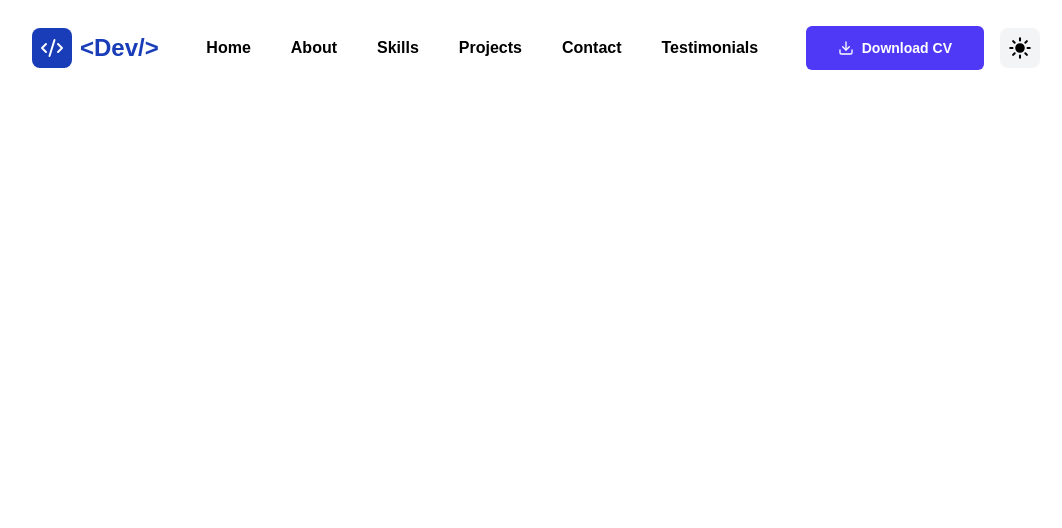
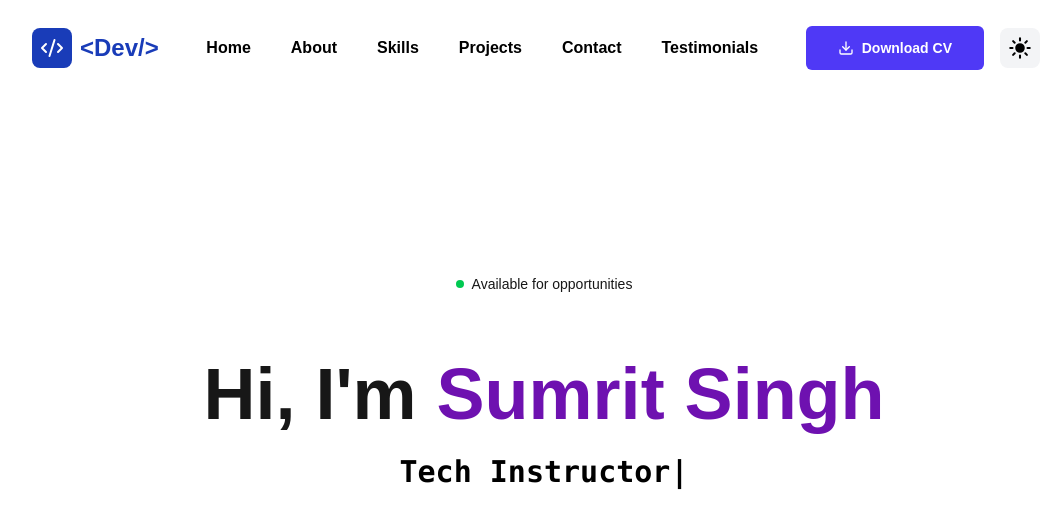
Before and after one commit to SumritSingh15/Portfolio, a Next.js app: page / in a window 1280 px wide. Shown: the top 528 px of the page, without its empty margins (96-1158 px from the left). Built offline with nearby package versions, Linux system fonts and the light colour scheme.

Commit message:
navbar css correction

```diff
--- /dev/null
+++ b/Components/Home/Hero/Hero.tsx
@@ -0,0 +1,47 @@
+"use-client"
+import React from 'react'
+import { TypeAnimation } from 'react-type-animation';
+
+const Hero = () => {
+    return (
+        <div className="relative min-h-screen bg-[radial-gradient(circle_476px_at_54.8%_51.5%,rgba(168,229,253,1)_0%,
+  rgba(244,244,254,1)_42.3%,rgba(244,244,254,1)_100.2%)] flex items-center justify-center overflow-hidden
+   dark:bg-[radial-gradient(circle_farthest-corner_at_50.3%_47.3%,rgba(113,42,92,1)_0.1%,rgba(40,25,46,1)_90%)]">
+            {/* content */}
+            <div className="relative z-10 text-center">
+                {/* sub title*/}
+                <div className="sm:mb-6">
+                    <span className="inline-flex items-center gap-2 px-4 py-2 rounded-full bg-white dark:bg-gray-600 text-sm text-muted-foreground
+         dark:text-gray-200 mb-8">
+                        <span className="w-2 h-2 rounded-full bg-green-500"></span>
+                        Available for opportunities
+                    </span>
+                </div>
+                {/* title */}
+                <h1 className='text-4xl sm:text-5xl md:text-6xl lg:text-7xl font-bold mb-6'>
+                    Hi, I&apos;m{" "}
+                    <span className='text-purple-800 dark:text-yellow-300'>Sumrit Singh</span>
+                </h1>
+                <div className="text-xl sm:text-2xl md:text-3xl text-black dark:text-white font-semibold mb-4 sm:mb-8 h-12">
+                    <TypeAnimation
+                        sequence={[
+                            "MERN Stack Developer",
+                            2000,
+                            "Tech Instructor",
+                            2000,
+                            "Open Source Contributor",
+                            2000
+                        ]}
+                        wrapper="span"
+                        speed={50}
+                        repeat={Infinity}
+                        className='font-mono'
+                    />
+                </div>
+            </div>
+
+        </div>
+    );
+}
+
+export default Hero
--- a/Components/Home/Home.tsx
+++ b/Components/Home/Home.tsx
@@ -1,11 +1,14 @@
+"use-client"
 import React from 'react'
 import ResponsiveNav from './Navbar/ResponsiveNav'
+import Hero from './Hero/Hero'
 
 
 function Home() {
     return (
         <div className=' overflow-hidden h-[500]'>
             <ResponsiveNav />
+            <Hero />
         </div>
     )
 }
--- a/package.json
+++ b/package.json
@@ -13,7 +13,8 @@
     "next-themes": "^0.4.6",
     "react": "19.2.4",
     "react-dom": "19.2.4",
-    "react-icons": "^5.6.0"
+    "react-icons": "^5.6.0",
+    "react-type-animation": "^3.2.0"
   },
   "devDependencies": {
     "@tailwindcss/postcss": "^4",
```
Also changed, not shown: 1 other file (tests, documents, lock files or other folders).
